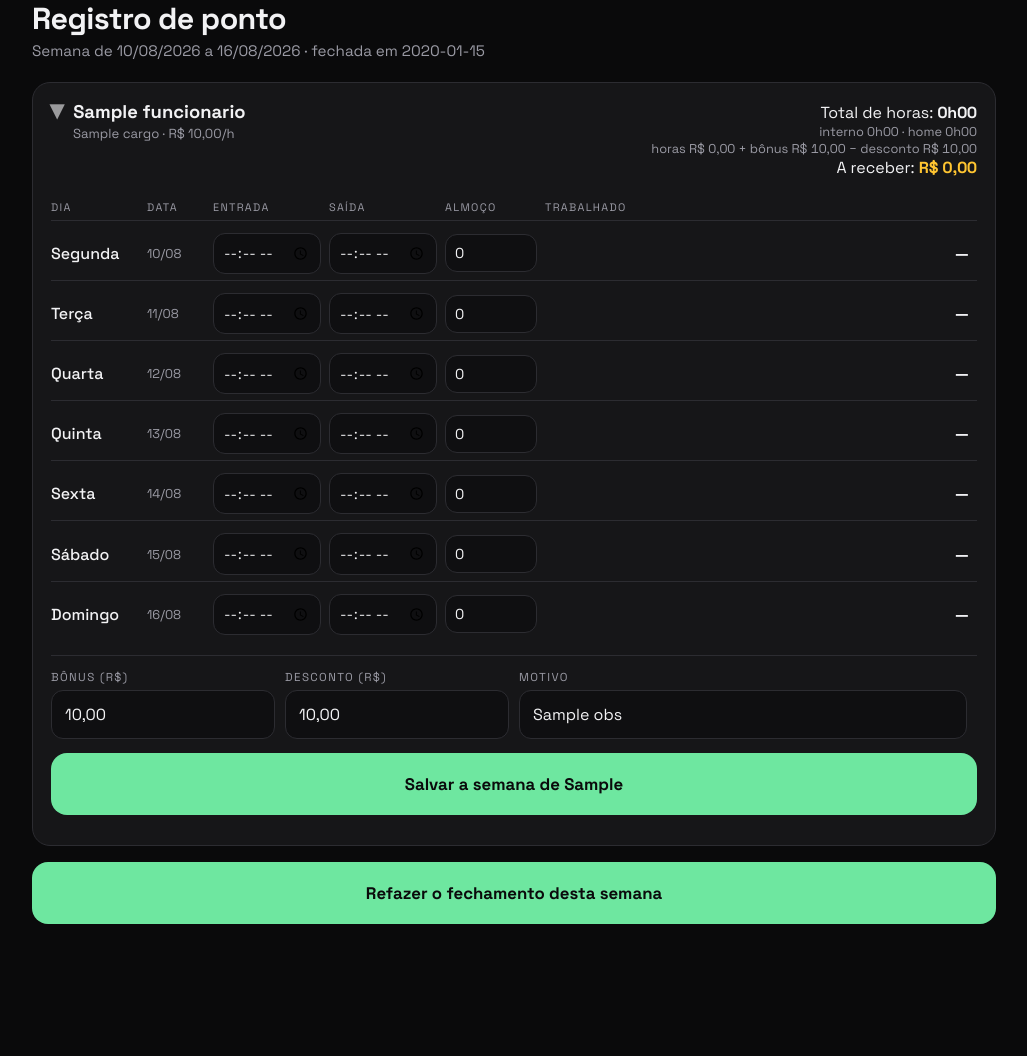
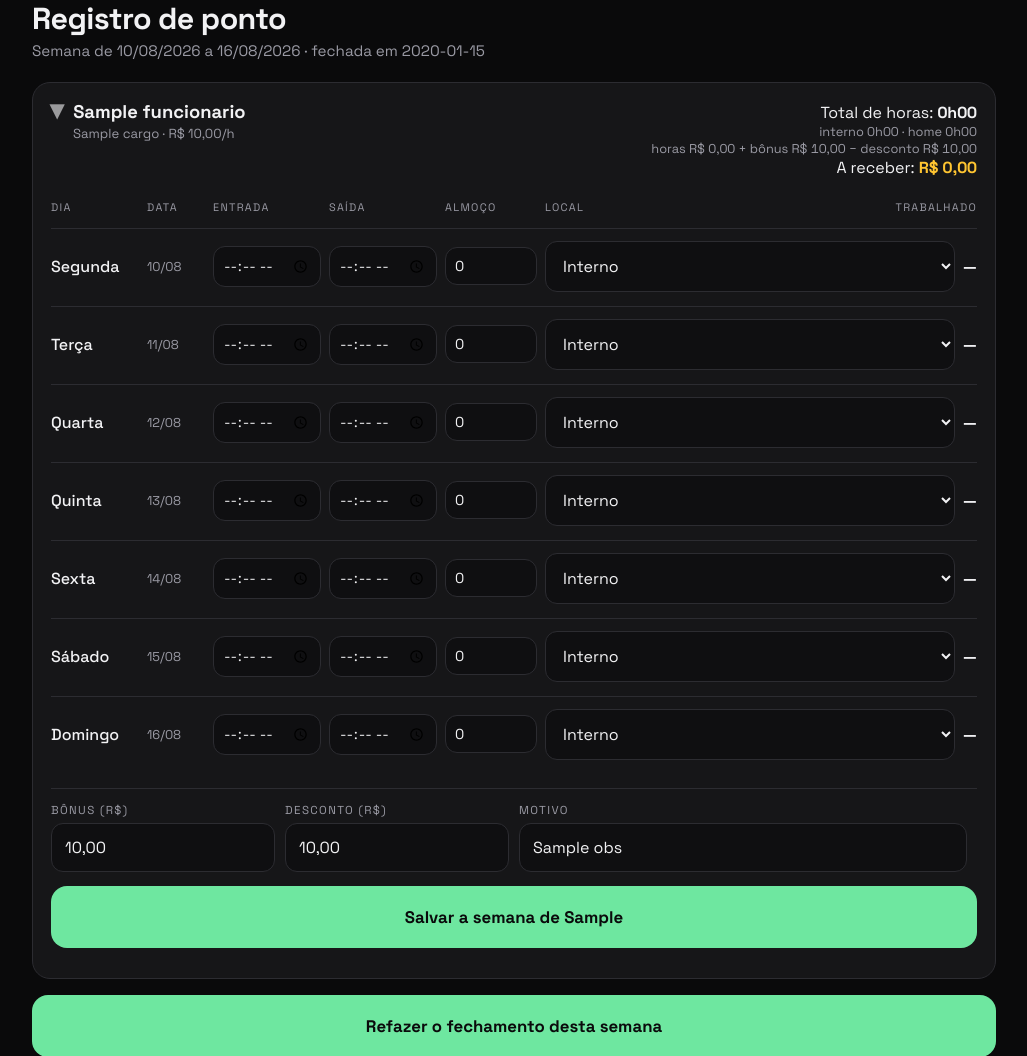
Before and after one commit to inksugar/ponto-inksugar, a Flask app: page /admin/semana in a window 1280 px wide. Shown: the part 217-1273 px from the top of the page, without its empty margins (126-1153 px from the left). Before the commit the page ends 1141 px from the top, so only its background shows below. Run offline with Flask 3, Linux system fonts and the light colour scheme; the visitor is signed in with stand-in values (Sample User, id 1); a database or web service that is not in the repository returns one stand-in record (values such as "Sample title"); some libraries are stand-ins or nearby versions.

Commit message:
Add files via upload

```diff
--- a/templates/semana.html
+++ b/templates/semana.html
@@ -66,7 +66,7 @@
       <div class="tab-reg">
         <div class="linha-reg cab noprint-cab">
           <span>Dia</span><span>Data</span><span>Entrada</span><span>Saída</span>
-          <span>Almoço</span><span>Trabalhado</span><span class="noprint"></span>
+          <span>Almoço</span>{% if b.f.hibrido %}<span class="noprint">Local</span>{% endif %}<span>Trabalhado</span><span class="noprint"></span>
         </div>
         {% for l in b.linhas %}
         <div class="linha-reg">
@@ -77,6 +77,12 @@
           <input name="entrada_{{ loop.index0 }}" type="time" value="{{ l.reg.entrada.strftime('%H:%M') if l.reg and l.reg.entrada }}">
           <input name="saida_{{ loop.index0 }}" type="time" value="{{ l.reg.saida.strftime('%H:%M') if l.reg and l.reg.saida }}">
           <input name="almoco_{{ loop.index0 }}" type="number" min="0" max="240" step="5" value="{{ l.reg.almoco_min if l.reg else 0 }}">
+          {% if b.f.hibrido %}
+          <select name="local_{{ loop.index0 }}" class="noprint">
+            <option value="interno" {% if not l.reg or l.reg.local != 'home' %}selected{% endif %}>Interno</option>
+            <option value="home" {% if l.reg and l.reg.local == 'home' %}selected{% endif %}>Home</option>
+          </select>
+          {% endif %}
           <span class="num tt" {% if l.reg and l.reg.entrada and not l.reg.saida %}style="color:var(--vermelho)"{% endif %}>
             {% if l.reg and l.reg.entrada and not l.reg.saida %}sem saída{% else %}{{ hm(l.reg.minutos) if l.reg else '—' }}{% endif %}
           </span>
```
